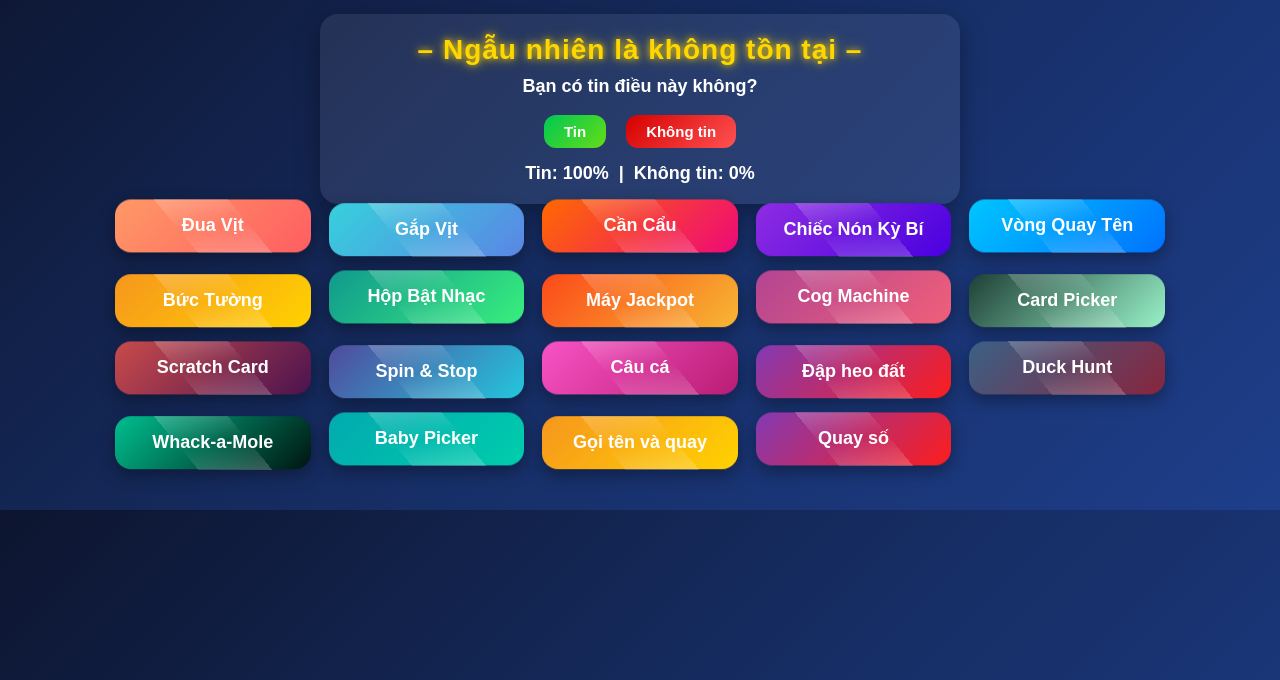
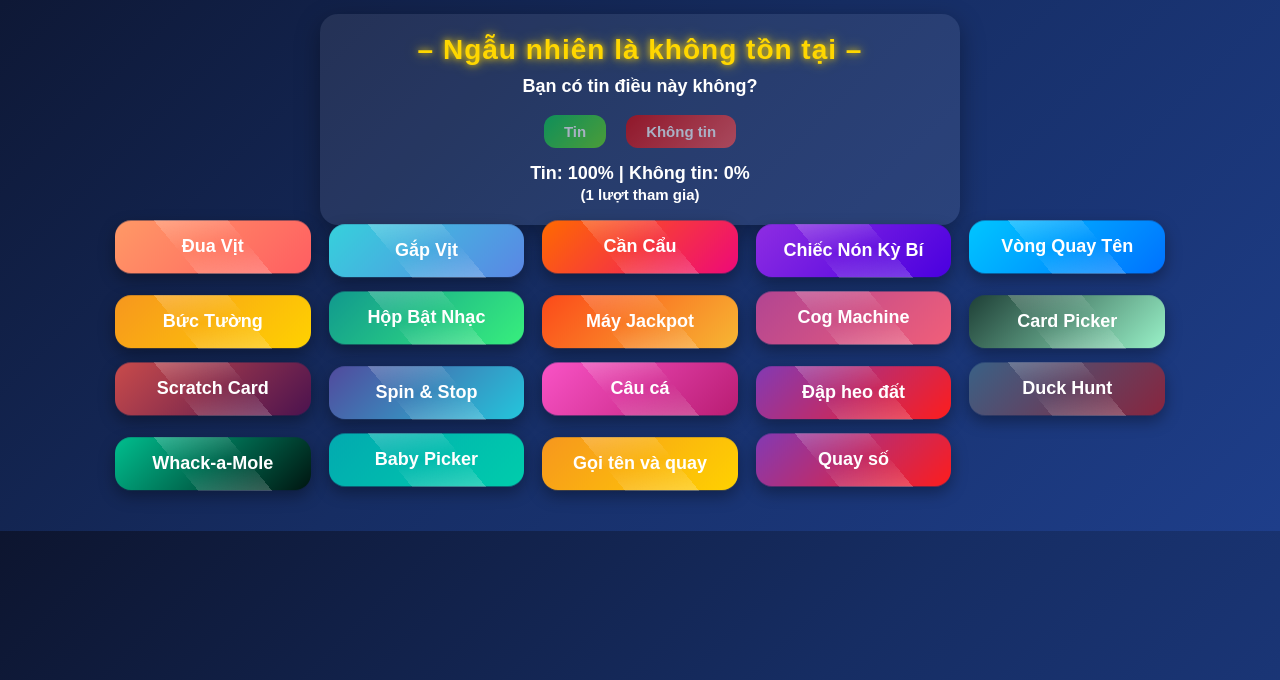
Before and after one commit to levanquybson/Bocongcugoitennhaunhien, a plain HTML site: page index.html in a window 1280 px wide. Both pictures are taken after a click on the button "Tin". Shown: the part 120-800 px from the top of the page. Drawn offline with Linux system fonts and the light colour scheme.

Commit message:
Update index.html

```diff
--- a/index.html
+++ b/index.html
@@ -295,6 +295,9 @@
       -moz-user-select: none;
       -ms-user-select: none;
     }
+
+
+
 </style>
 </head>
 <body>
@@ -333,48 +336,63 @@ Lần lượt: Chọn ⚙️; Copy danh sách học sinh của bạn vào; chọ
 </div>
 
 <script>
+(function () {
   const believeKey = "believeCount";
   const notBelieveKey = "notBelieveCount";
+  const votedKey = "surveyVoted";
+
+  const btnBelieve = document.getElementById("btnBelieve");
+  const btnNotBelieve = document.getElementById("btnNotBelieve");
+  const resultBox = document.getElementById("result");
+
+  if (!btnBelieve || !btnNotBelieve || !resultBox) return;
 
   function getCount(key) {
-    return parseInt(localStorage.getItem(key)) || 0;
+    return Number(localStorage.getItem(key)) || 0;
   }
 
-function setCount(key, value) {
-    localStorage.setItem(key, value);
+  function setCount(key, val) {
+    localStorage.setItem(key, val);
   }
 
   function updateResult() {
-    const believe = getCount(believeKey);
-    const notBelieve = getCount(notBelieveKey);
-    const total = believe + notBelieve;
+    const b = getCount(believeKey);
+    const n = getCount(notBelieveKey);
+    const total = b + n;
 
-    let believePercent = 0;
-    let notBelievePercent = 0;
-
+    let bp = 0, np = 0;
     if (total > 0) {
-        believePercent = Math.round(believe * 100 / total);
-        notBelievePercent = 100 - believePercent;
+      bp = Math.round(b * 100 / total);
+      np = 100 - bp;
     }
 
-    document.getElementById("result").innerHTML =
-        `Tin: ${believePercent}% &nbsp;|&nbsp; Không tin: ${notBelievePercent}%`;
+    resultBox.innerHTML =
+      `Tin: ${bp}% | Không tin: ${np}%<br><small>(${total} lượt tham gia)</small>`;
 
-
+    if (localStorage.getItem(votedKey)) {
+      btnBelieve.disabled = true;
+      btnNotBelieve.disabled = true;
+      btnBelieve.style.opacity = 0.6;
+      btnNotBelieve.style.opacity = 0.6;
+    }
   }
 
-document.getElementById("btnBelieve").onclick = () => {
+  btnBelieve.addEventListener("click", function () {
+    if (localStorage.getItem(votedKey)) return;
     setCount(believeKey, getCount(believeKey) + 1);
+    localStorage.setItem(votedKey, "1");
     updateResult();
-};
+  });
 
-document.getElementById("btnNotBelieve").onclick = () => {
+  btnNotBelieve.addEventListener("click", function () {
+    if (localStorage.getItem(votedKey)) return;
     setCount(notBelieveKey, getCount(notBelieveKey) + 1);
+    localStorage.setItem(votedKey, "1");
     updateResult();
-};
+  });
 
-// Cập nhật khi load trang
   updateResult();
+})();
 </script>
 
 
```
Lines whose indentation alone changed are shown as unchanged.
